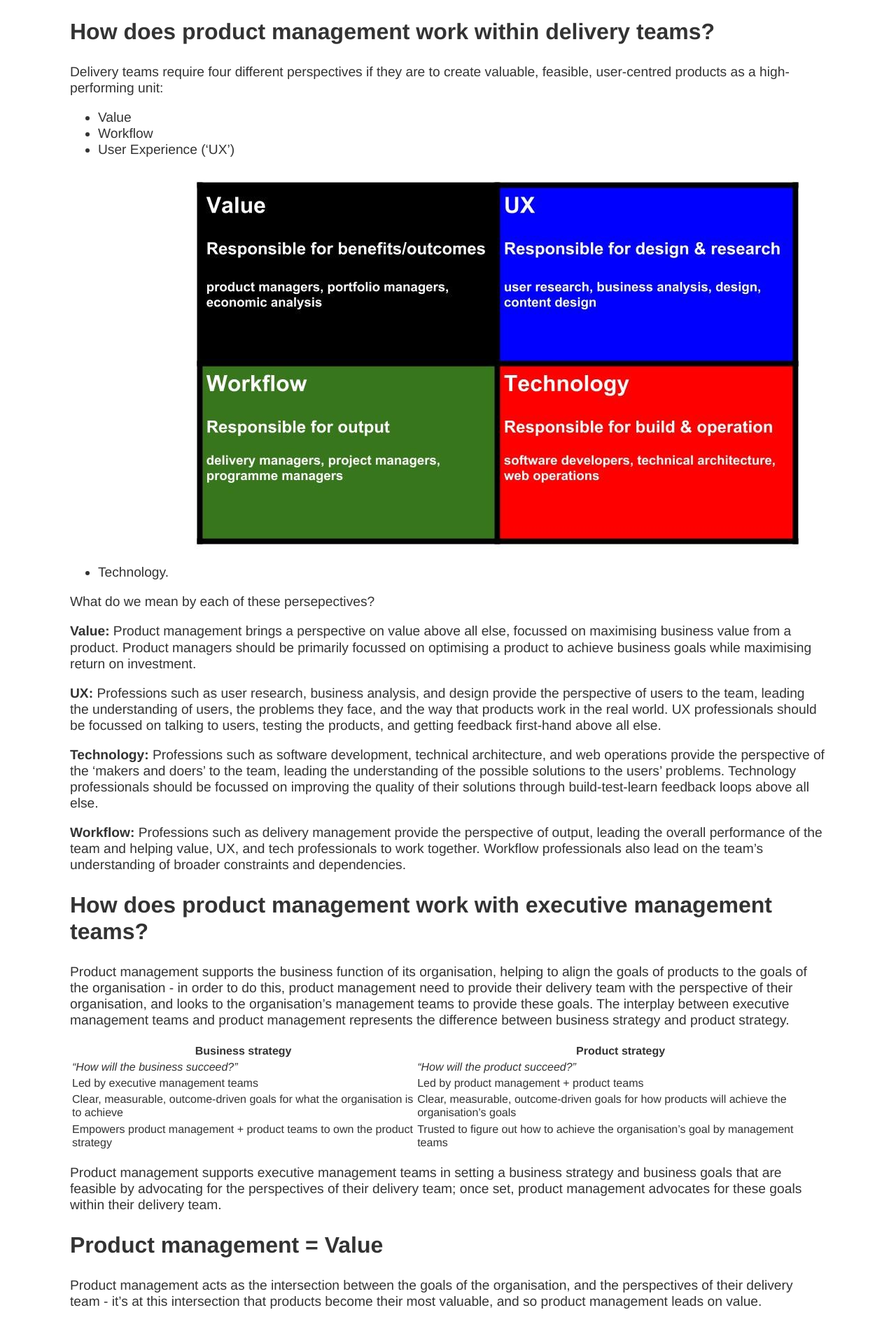
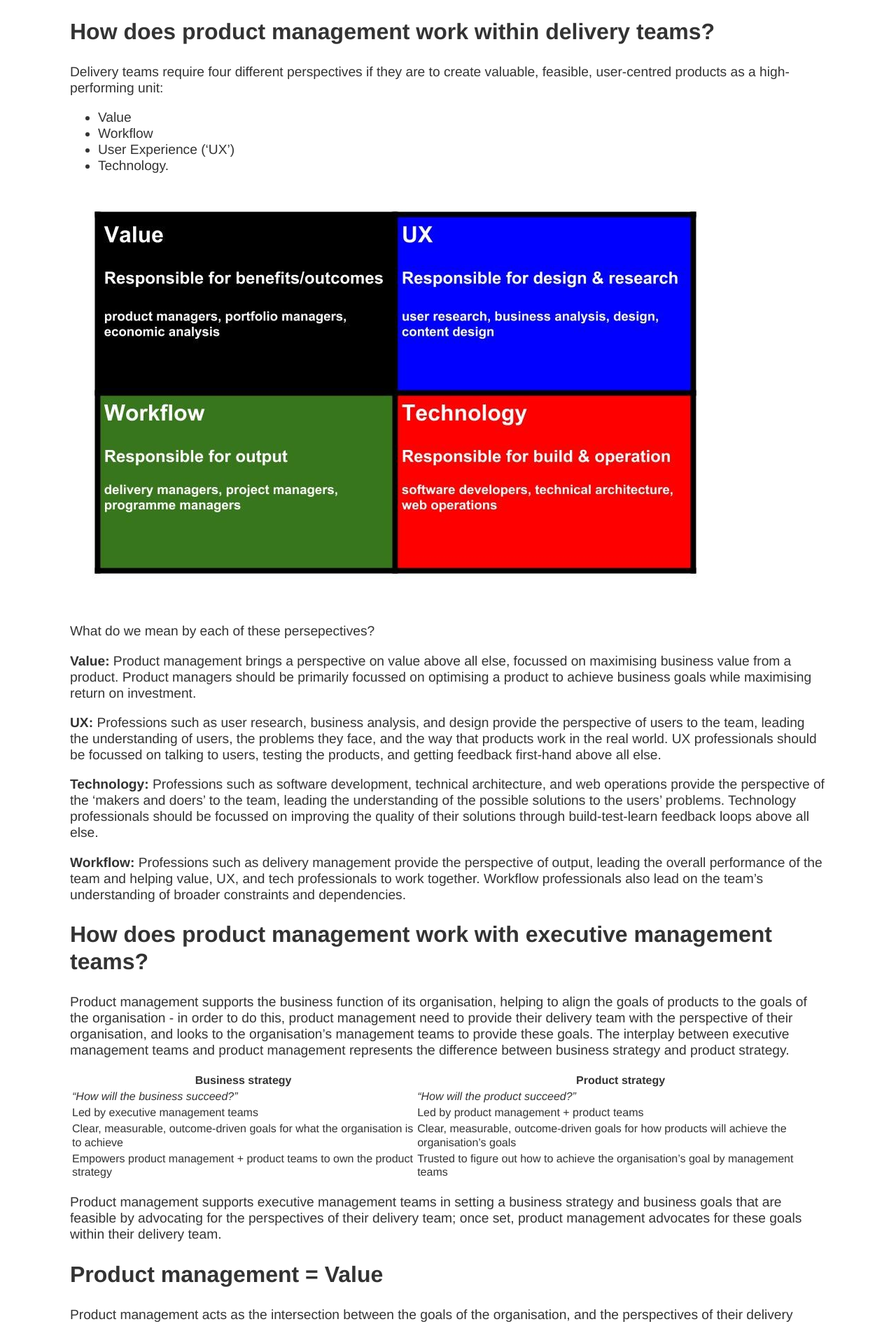
Before and after one commit to scottcolfer/scottcolfer.github.io, a Jekyll site: the page built from _posts/2019-01-02- what-is-product-management.md, in a window 1280 px wide. Shown: the part 356-2248 px from the top of the page at 70% size. Built offline with Jekyll 4.4.1, drawn with Linux system fonts in a browser that asks for light colours.

Commit message:
Update 2019-01-02- what-is-product-management.md

```diff
--- a/_posts/2019-01-02- what-is-product-management.md
+++ b/_posts/2019-01-02- what-is-product-management.md
@@ -14,6 +14,7 @@ Delivery teams require four different perspectives if they are to create valuabl
 - Workflow
 - User Experience ('UX')
 - Technology.
+
 ![Agile team perspectives](/assets/team_perspectives.jpg)
 
 What do we mean by each of these persepectives?
@@ -43,7 +44,7 @@ Product management supports executive management teams in setting a business str
 
 Product management acts as the intersection between the goals of the organisation, and the perspectives of their delivery team - it’s at this intersection that products become their most valuable, and so product management leads on value.
 
-![Value](/assets/value.jpg)
+![Value](/assets/Value.jpg)
 
 Product management is defined by its relationship with with others:
 
@@ -61,7 +62,7 @@ Product management can also be confused with application owner or technology own
 
 Product management is a relatively new profession within government, requiring a broad set of skills and understanding of multiple other professions - as shown in the previous section. All of this combines to make product management a difficult profession to learn without doing - meaning that’s it’s difficult to take a course or degree that will provide everything required to lead a product from day-one on the job - many product managers will tell you of the circuitous journey into their current role. This journey will begin by learning the tactics of product management, and then learning product management strategy.
 
-![Product tactics and strategy](/assets/tactics_strategy.jpg)
+![Product tactics and strategy](/assets/strategy_tactics.jpg)
 
 ## Product management tactics
 
```
